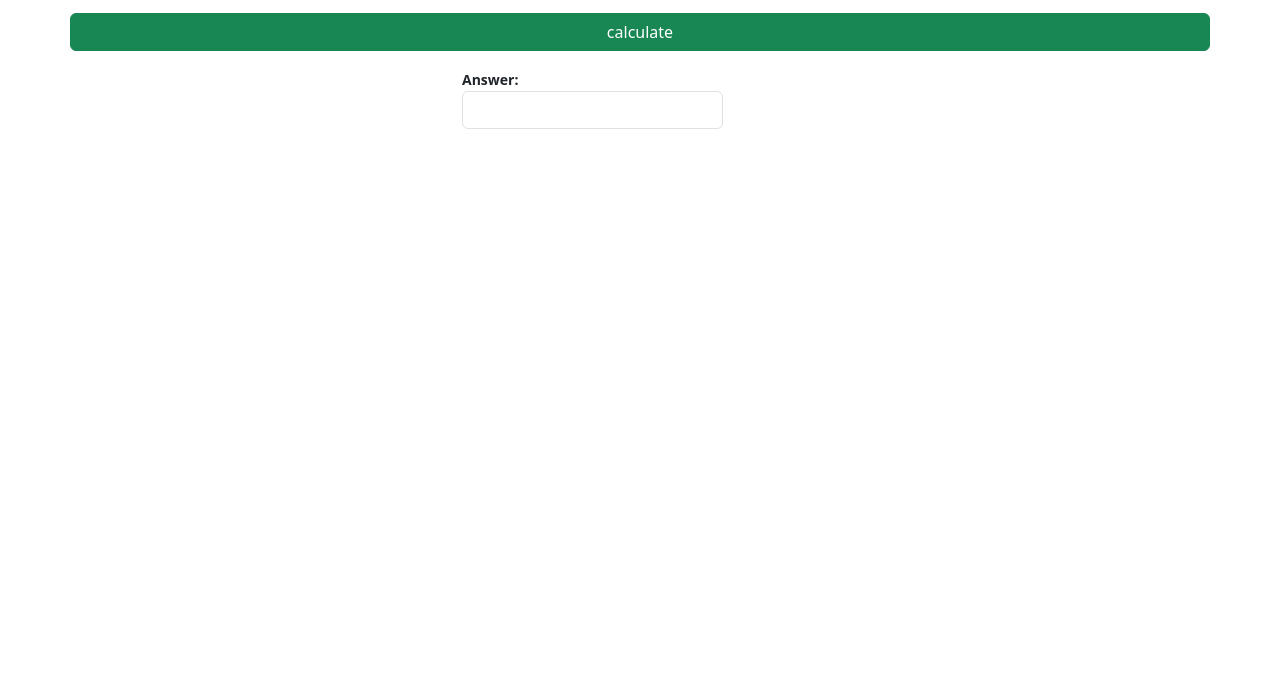
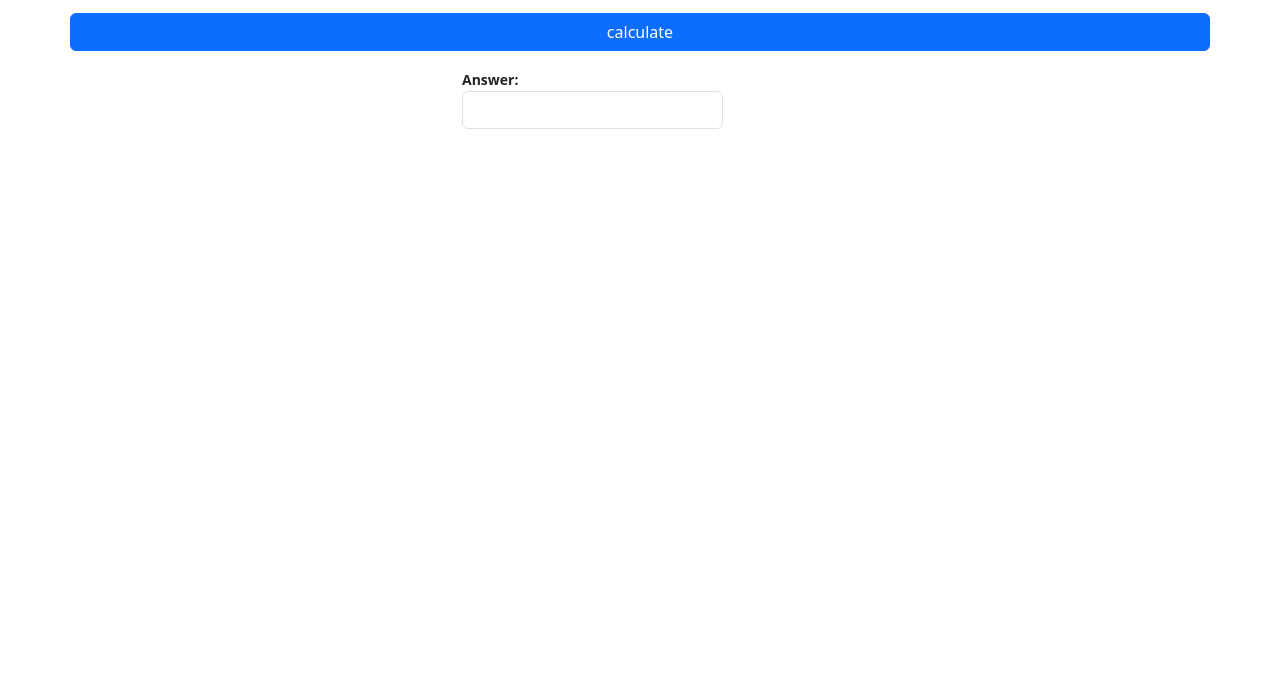
Before and after one commit to AdityaPunjcreator/simpleCalculator, a plain HTML site: page index.html in a window 1280 px wide. Shown: the part 122-800 px from the top of the page. Drawn offline with nearby package versions, Linux system fonts and the light colour scheme.

Commit message:
colour change

```diff
--- a/index.html
+++ b/index.html
@@ -87,7 +87,7 @@
           type="submit"
           value="calculate"
           id="calculate"
-          class="btn btn-success"
+          class="btn btn-primary"
         />
         <!-- </div> -->
       </div>
```
